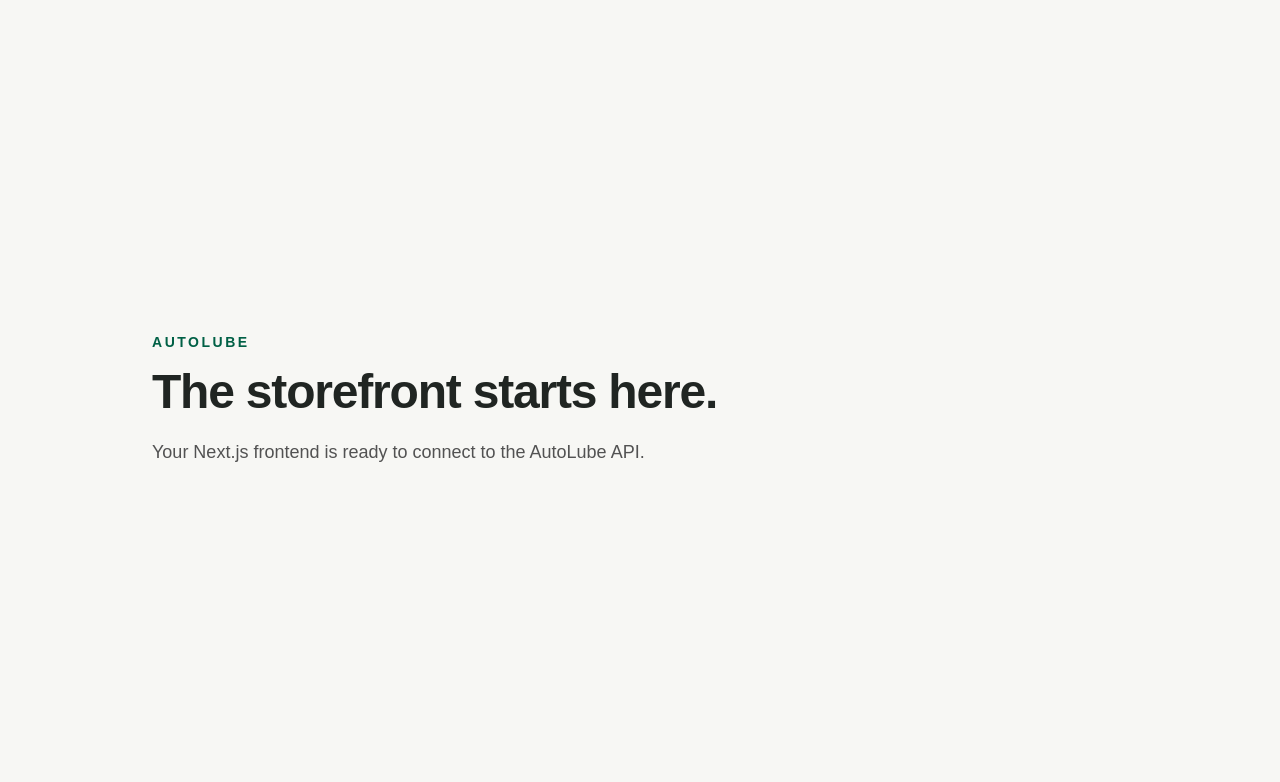
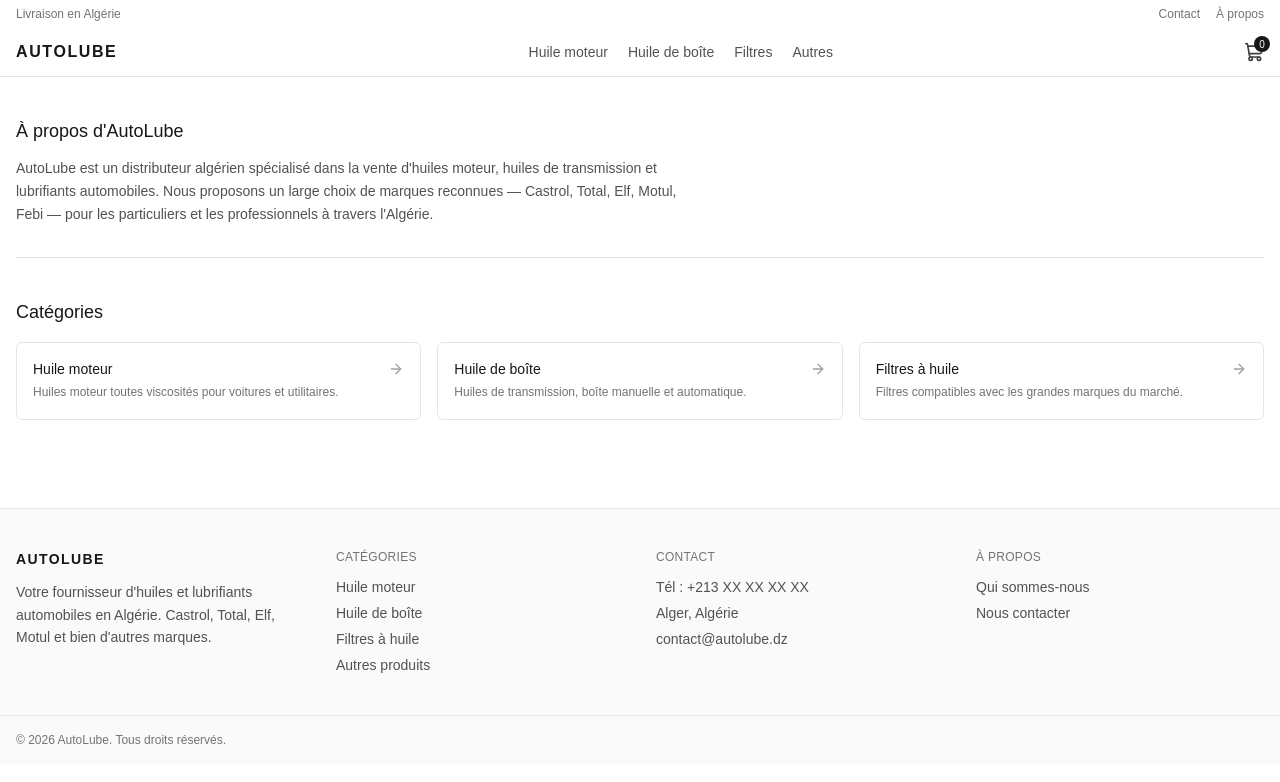
Before and after one commit to ayoub-ouazene/AutoLube, a Next.js app in the folder frontend/: page / in a window 1280 px wide. Shown: the top 782 px of the page. Built offline with nearby package versions, Linux system fonts and the light colour scheme.

Commit message:
add basic setup to the frontend

```diff
--- a/frontend/package.json
+++ b/frontend/package.json
@@ -12,6 +12,7 @@
     "node": ">=20.9.0"
   },
   "dependencies": {
+    "lucide-react": "^1.48.0",
     "next": "^16.0.0",
     "react": "^19.2.0",
     "react-dom": "^19.2.0"
--- a/frontend/src/app/layout.tsx
+++ b/frontend/src/app/layout.tsx
@@ -1,12 +1,14 @@
 import type { Metadata } from "next";
 import "./globals.css";
+import Navbar from "@/components/layout/Navbar";
+import Footer from "@/components/layout/Footer";
 
 export const metadata: Metadata = {
   title: {
     default: "AutoLube",
     template: "%s | AutoLube",
   },
-  description: "Shop engine oils and lubricants for your vehicle.",
+  description: "Votre boutique d'huiles et lubrifiants automobiles en Algérie.",
 };
 
 export default function RootLayout({
@@ -15,8 +17,12 @@ export default function RootLayout({
   children: React.ReactNode;
 }>) {
   return (
-    <html lang="en">
-      <body>{children}</body>
+    <html lang="fr">
+      <body className="min-h-screen bg-white text-neutral-900 antialiased">
+        <Navbar />
+        {children}
+        <Footer />
+      </body>
     </html>
   );
 }
--- a/frontend/src/app/page.tsx
+++ b/frontend/src/app/page.tsx
@@ -1,15 +1,57 @@
+import Link from "next/link";
+import { ArrowRight } from "lucide-react";
+
+const categoryCards = [
+  {
+    title: "Huile moteur",
+    description: "Huiles moteur toutes viscosités pour voitures et utilitaires.",
+    href: "/products?category=engine_oil",
+  },
+  {
+    title: "Huile de boîte",
+    description: "Huiles de transmission, boîte manuelle et automatique.",
+    href: "/products?category=gearbox_oil",
+  },
+  {
+    title: "Filtres à huile",
+    description: "Filtres compatibles avec les grandes marques du marché.",
+    href: "/products?category=oil_filter",
+  },
+];
+
 export default function HomePage() {
   return (
-    <main className="mx-auto flex min-h-screen max-w-5xl flex-col justify-center px-6 py-16">
-      <p className="text-sm font-semibold uppercase tracking-[0.18em] text-emerald-800">
-        AutoLube
-      </p>
-      <h1 className="mt-4 max-w-2xl text-4xl font-semibold tracking-tight sm:text-5xl">
-        The storefront starts here.
-      </h1>
-      <p className="mt-5 max-w-xl text-lg leading-8 text-neutral-600">
-        Your Next.js frontend is ready to connect to the AutoLube API.
-      </p>
+    <main className="max-w-7xl mx-auto px-4 py-10">
+      {/* À propos section */}
+      <section className="mb-10 border-b border-neutral-200 pb-8">
+        <h2 className="text-lg font-medium text-neutral-900 mb-3">À propos d&apos;AutoLube</h2>
+        <p className="text-sm text-neutral-600 max-w-2xl leading-relaxed">
+          AutoLube est un distributeur algérien spécialisé dans la vente d&apos;huiles moteur,
+          huiles de transmission et lubrifiants automobiles. Nous proposons un large choix
+          de marques reconnues — Castrol, Total, Elf, Motul, Febi — pour les particuliers
+          et les professionnels à travers l&apos;Algérie.
+        </p>
+      </section>
+
+      {/* Catégories section */}
+      <section>
+        <h2 className="text-lg font-medium text-neutral-900 mb-4">Catégories</h2>
+        <div className="grid grid-cols-1 sm:grid-cols-3 gap-4">
+          {categoryCards.map((card) => (
+            <Link
+              key={card.href}
+              href={card.href}
+              className="flex items-start justify-between border border-neutral-200 rounded-md p-4 hover:bg-neutral-50 transition-colors"
+            >
+              <div>
+                <p className="text-sm font-medium text-neutral-900 mb-1">{card.title}</p>
+                <p className="text-xs text-neutral-500 leading-relaxed">{card.description}</p>
+              </div>
+              <ArrowRight size={16} className="text-neutral-400 shrink-0 mt-0.5 ml-3" />
+            </Link>
+          ))}
+        </div>
+      </section>
     </main>
   );
 }
--- /dev/null
+++ b/frontend/src/components/layout/Footer.tsx
@@ -0,0 +1,89 @@
+import Link from "next/link";
+
+export default function Footer() {
+  return (
+    <footer className="border-t border-neutral-200 bg-neutral-50 mt-12">
+      <div className="max-w-7xl mx-auto px-4 py-10 grid grid-cols-2 md:grid-cols-4 gap-8 text-sm">
+        {/* Brand blurb */}
+        <div>
+          <p className="font-bold uppercase tracking-widest text-neutral-900 mb-3">
+            AutoLube
+          </p>
+          <p className="text-neutral-600 leading-relaxed">
+            Votre fournisseur d&apos;huiles et lubrifiants automobiles en
+            Algérie. Castrol, Total, Elf, Motul et bien d&apos;autres marques.
+          </p>
+        </div>
+
+        {/* Categories */}
+        <div>
+          <p className="text-xs uppercase tracking-wide text-neutral-500 mb-3">
+            Catégories
+          </p>
+          <ul className="space-y-1.5">
+            <li>
+              <Link href="/products?category=engine_oil" className="text-neutral-600 hover:text-neutral-900">
+                Huile moteur
+              </Link>
+            </li>
+            <li>
+              <Link href="/products?category=gearbox_oil" className="text-neutral-600 hover:text-neutral-900">
+                Huile de boîte
+              </Link>
+            </li>
+            <li>
+              <Link href="/products?category=oil_filter" className="text-neutral-600 hover:text-neutral-900">
+                Filtres à huile
+              </Link>
+            </li>
+            <li>
+              <Link href="/products?category=additional" className="text-neutral-600 hover:text-neutral-900">
+                Autres produits
+              </Link>
+            </li>
+          </ul>
+        </div>
+
+        {/* Contact */}
+        <div>
+          <p className="text-xs uppercase tracking-wide text-neutral-500 mb-3">
+            Contact
+          </p>
+          <ul className="space-y-1.5 text-neutral-600">
+            <li>Tél : +213 XX XX XX XX</li>
+            <li>Alger, Algérie</li>
+            <li>contact@autolube.dz</li>
+          </ul>
+        </div>
+
+        {/* About */}
+        <div>
+          <p className="text-xs uppercase tracking-wide text-neutral-500 mb-3">
+            À propos
+          </p>
+          <ul className="space-y-1.5">
+            <li>
+              <Link href="/about" className="text-neutral-600 hover:text-neutral-900">
+                Qui sommes-nous
+              </Link>
+            </li>
+            <li>
+              <Link href="/contact" className="text-neutral-600 hover:text-neutral-900">
+                Nous contacter
+              </Link>
+            </li>
+          </ul>
+        </div>
+      </div>
+
+      {/* Copyright strip */}
+      <div className="border-t border-neutral-200">
+        <div className="max-w-7xl mx-auto px-4 py-4">
+          <p className="text-xs text-neutral-500">
+            © 2026 AutoLube. Tous droits réservés.
+          </p>
+        </div>
+      </div>
+    </footer>
+  );
+}
--- /dev/null
+++ b/frontend/src/components/layout/Navbar.tsx
@@ -0,0 +1,60 @@
+import Link from "next/link";
+import { ShoppingCart } from "lucide-react";
+
+const categories = [
+  { label: "Huile moteur", value: "engine_oil" },
+  { label: "Huile de boîte", value: "gearbox_oil" },
+  { label: "Filtres", value: "oil_filter" },
+  { label: "Autres", value: "additional" },
+];
+
+export default function Navbar() {
+  return (
+    <header className="bg-white border-b border-neutral-200">
+      {/* Utility strip */}
+      <div className="max-w-7xl mx-auto px-4 flex items-center justify-between py-1.5">
+        <span className="text-xs text-neutral-500">Livraison en Algérie</span>
+        <div className="flex items-center gap-4">
+          <Link href="/contact" className="text-xs text-neutral-500 hover:text-neutral-900 transition-colors">
+            Contact
+          </Link>
+          <Link href="/about" className="text-xs text-neutral-500 hover:text-neutral-900 transition-colors">
+            À propos
+          </Link>
+        </div>
+      </div>
+
+      {/* Main navigation bar */}
+      <div className="max-w-7xl mx-auto px-4 flex items-center justify-between py-3 gap-6">
+        {/* Brand */}
+        <Link
+          href="/"
+          className="text-base font-bold uppercase tracking-widest text-neutral-900 shrink-0"
+        >
+          AUTOLUBE
+        </Link>
+
+        {/* Category links */}
+        <nav className="flex items-center gap-5">
+          {categories.map((cat) => (
+            <Link
+              key={cat.value}
+              href={`/products?category=${cat.value}`}
+              className="text-sm text-neutral-600 hover:text-neutral-900 transition-colors whitespace-nowrap"
+            >
+              {cat.label}
+            </Link>
+          ))}
+        </nav>
+
+        {/* Cart icon */}
+        <div className="relative shrink-0">
+          <ShoppingCart size={20} className="text-neutral-700" />
+          <span className="absolute -top-1.5 -right-1.5 flex items-center justify-center w-4 h-4 text-[10px] font-medium bg-neutral-900 text-white rounded-full">
+            0
+          </span>
+        </div>
+      </div>
+    </header>
+  );
+}
--- /dev/null
+++ b/frontend/src/lib/api.ts
@@ -0,0 +1,47 @@
+import type { Product, ProductListParams, ProductListResponse } from "./types";
+
+function getBaseUrl(): string {
+  const url = process.env.NEXT_PUBLIC_API_URL;
+  if (!url) {
+    throw new Error("NEXT_PUBLIC_API_URL is not defined");
+  }
+  return url;
+}
+
+export async function apiGet<T>(
+  path: string,
+  params?: Record<string, string | number | boolean | string[] | null | undefined>,
+): Promise<T> {
+  const url = new URL(path, getBaseUrl());
+
+  if (params) {
+    for (const [key, value] of Object.entries(params)) {
+      if (value === undefined || value === null) continue;
+
+      if (Array.isArray(value)) {
+        for (const item of value) {
+          url.searchParams.append(key, String(item));
+        }
+      } else {
+        url.searchParams.append(key, String(value));
+      }
+    }
+  }
+
+  const response = await fetch(url.toString(), { cache: "no-store" });
+
+  if (!response.ok) {
+    const body = await response.text();
+    throw new Error(`API error ${response.status}: ${body}`);
+  }
+
+  return response.json() as Promise<T>;
+}
+
+export function getProducts(params?: ProductListParams): Promise<ProductListResponse> {
+  return apiGet<ProductListResponse>("/products", params as Record<string, string | number | boolean | string[] | null | undefined>);
+}
+
+export function getProduct(category: string, id: number): Promise<Product> {
+  return apiGet<Product>(`/products/${category}/${id}`);
+}
--- /dev/null
+++ b/frontend/src/lib/types.ts
@@ -0,0 +1,36 @@
+export type ProductCategory = "engine_oil" | "gearbox_oil" | "oil_filter" | "additional";
+
+export interface Product {
+  category: ProductCategory;
+  id: number;
+  brand: string;
+  name: string;
+  specification: string;
+  viscosity: string | null;
+  size: string | null;
+  price: number;
+  in_stock: boolean;
+  image_front_url: string | null;
+  image_back_url: string | null;
+}
+
+export interface ProductListParams {
+  category?: string[];
+  brand?: string[];
+  min_price?: number;
+  max_price?: number;
+  size_min?: number;
+  size_max?: number;
+  q?: string;
+  sort?: "random" | "price_asc" | "price_desc";
+  page?: number;
+  page_size?: number;
+}
+
+export interface ProductListResponse {
+  items: Product[];
+  total: number;
+  page: number;
+  page_size: number;
+  has_next: boolean;
+}
```
Also changed, not shown: 2 other files (tests, documents, lock files or other folders).
